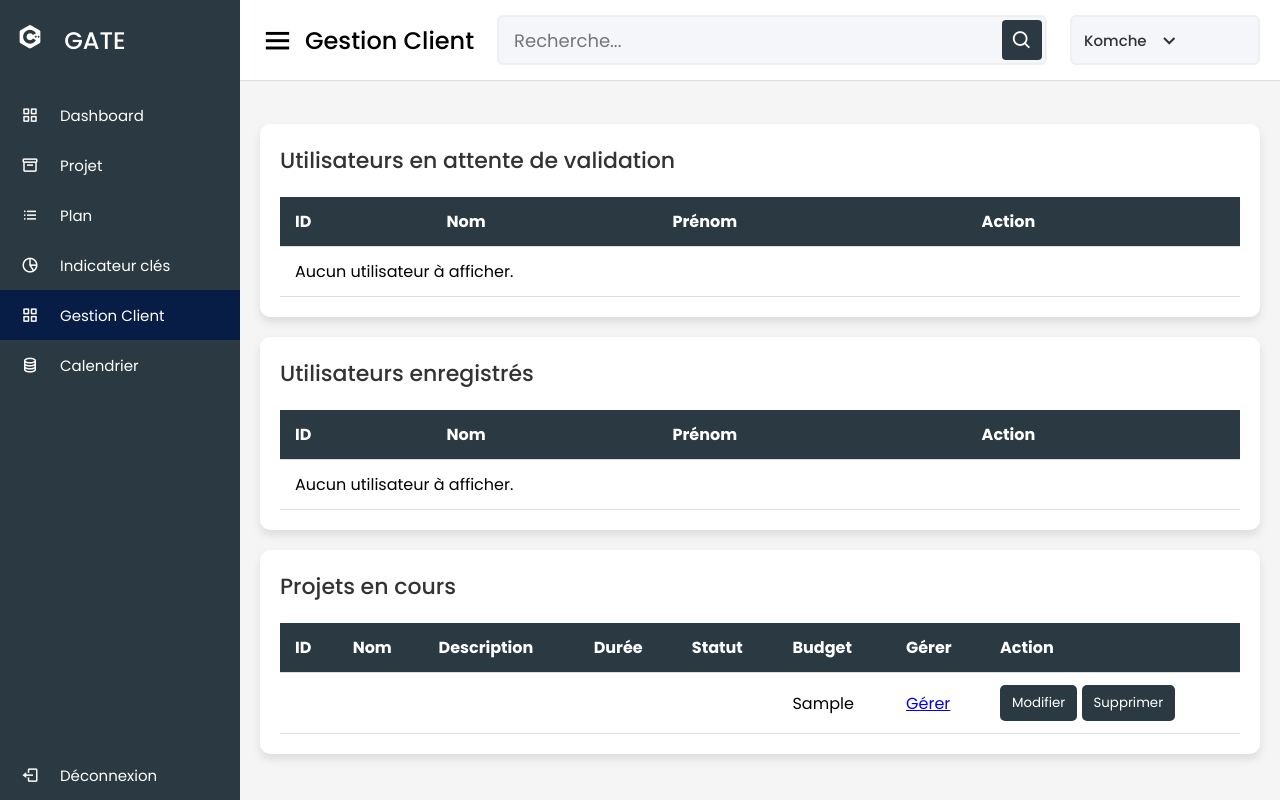
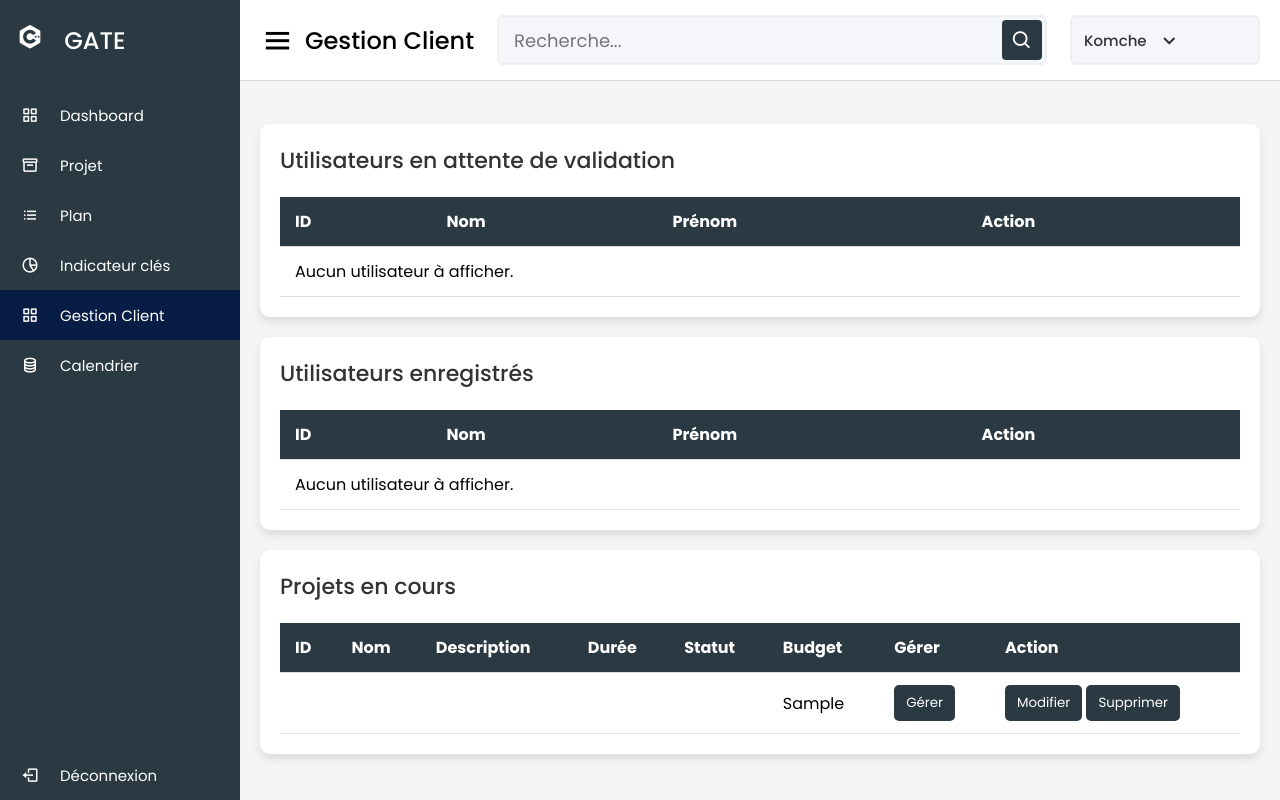
Before and after one commit to SIRdud12/Projet-Technologique-T2, a PHP site: page /gestion_client.php in a window 1280 px wide. Run offline with PHP 8.4, Linux system fonts and the light colour scheme; tables that the repository leaves empty or names only in its code hold one stand-in row (values such as "Sample post"); data that the repository does not hold is empty.

Commit message:
Ajout du backend

```diff
--- a/gestion_client.php
+++ b/gestion_client.php
@@ -24,9 +24,9 @@ function afficherUtilisateurs($conn) {
             echo '<td>' . $row["Prenom"] . '</td>';
             echo '<td>';
             if ($row["Statu"] == 'en attente') {
-                echo '<form method="post" action="" style="display:inline-block;"><input type="hidden" name="user_id" value="' . $row["IDUser"] . '"><button type="submit" name="accept">Accepter</button></form> ';
+                echo '<form method="post" action="" style="display:inline-block;"><input type="hidden" name="user_id" value="' . $row["IDUser"] . '"><button type="submit" name="accept" class="btn btn-primary">Accepter</button></form> ';
             }
-            echo '<form method="post" action="" style="display:inline-block;"><input type="hidden" name="user_id" value="' . $row["IDUser"] . '"><button type="submit" name="delete">Supprimer</button></form>';
+            echo '<form method="post" action="" style="display:inline-block;"><input type="hidden" name="user_id" value="' . $row["IDUser"] . '"><button type="submit" name="delete" class="btn btn-danger">Supprimer</button></form>';
             echo '</td>';
             echo '</tr>';
         }
@@ -49,10 +49,12 @@ function afficherProjetsEnCours($conn) {
             echo '<td>' . $row["Duree_projet"] . '</td>';
             echo '<td>' . $row["Statu"] . '</td>';
             echo '<td>' . $row["budjet"] . '</td>';
-            echo '<td><a href="projet.php?projet_id=' . $row["IDProjet"] . '">Gérer</a></td>';
             echo '<td>';
-            echo '<form method="post" action="" style="display:inline-block;"><input type="hidden" name="projet_id" value="' . $row["IDProjet"] . '"><button type="submit" name="modifier_projet">Modifier</button></form> ';
-            echo '<form method="post" action="" style="display:inline-block;"><input type="hidden" name="projet_id" value="' . $row["IDProjet"] . '"><button type="submit" name="supprimer_projet">Supprimer</button></form>';
+            echo '<form method="post" action="projet.php" style="display:inline-block;"><input type="hidden" name="projet_id" value="' . $row["IDProjet"] . '"><button type="submit" class="btn btn-info">Gérer</button></form>';
+            echo '</td>';
+            echo '<td>';
+            echo '<form method="post" action="" style="display:inline-block;"><input type="hidden" name="projet_id" value="' . $row["IDProjet"] . '"><button type="submit" name="modifier_projet" class="btn btn-warning">Modifier</button></form> ';
+            echo '<form method="post" action="" style="display:inline-block;"><input type="hidden" name="projet_id" value="' . $row["IDProjet"] . '"><button type="submit" name="supprimer_projet" class="btn btn-danger">Supprimer</button></form>';
             echo '</td>';
             echo '</tr>';
         }
```
